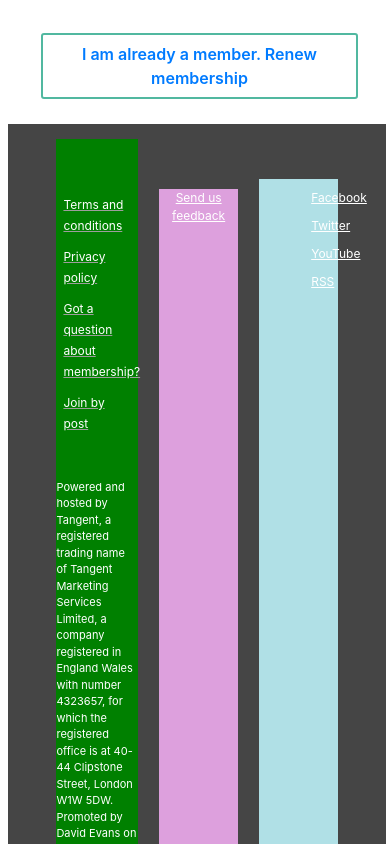
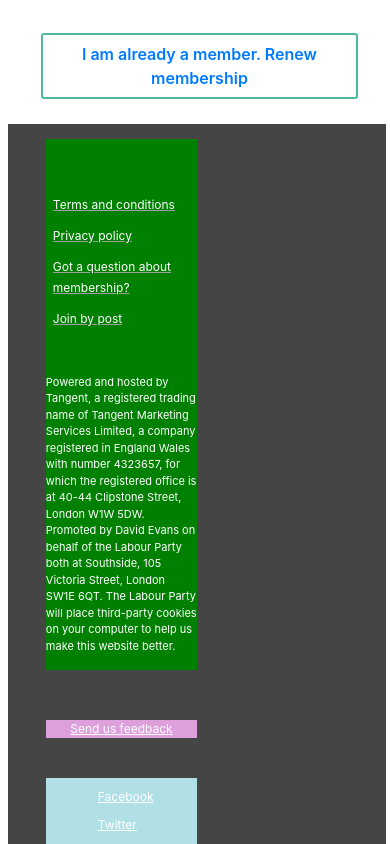
Before and after one commit to AltomHussain/Labour-site, a React (Create React App) app: page /join-labour in a window 390 px wide. Shown: the part 820-1664 px from the top of the page. Built offline with nearby package versions, Linux system fonts and the light colour scheme.

Commit message:
Added first media query

```diff
--- a/src/component/joinLabour/JoinFooter.css
+++ b/src/component/joinLabour/JoinFooter.css
@@ -58,3 +58,26 @@
 .social-items a {
   color: white;
 }
+@media only screen and (max-width:900px ){
+ .join-footer-container{
+     display: flex;
+     flex-direction: column;
+ flex-wrap: wrap;
+ }
+
+ .image-info-conatainer{
+     width: 50%;
+ }
+ .feedback-container {
+  background-color: plum;
+  margin-top: 50px;
+  width: 50%;
+}
+
+.social-container {
+  background-color: powderblue;
+  width: 50%;
+  margin-top: 40px;
+
+}
+}
```
